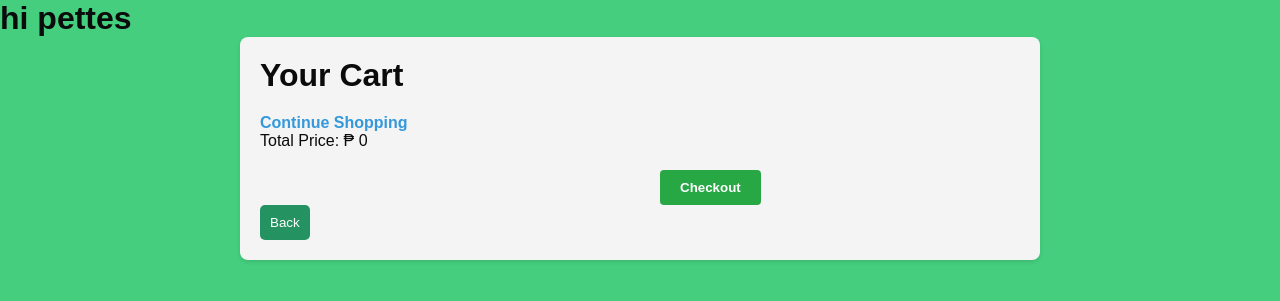
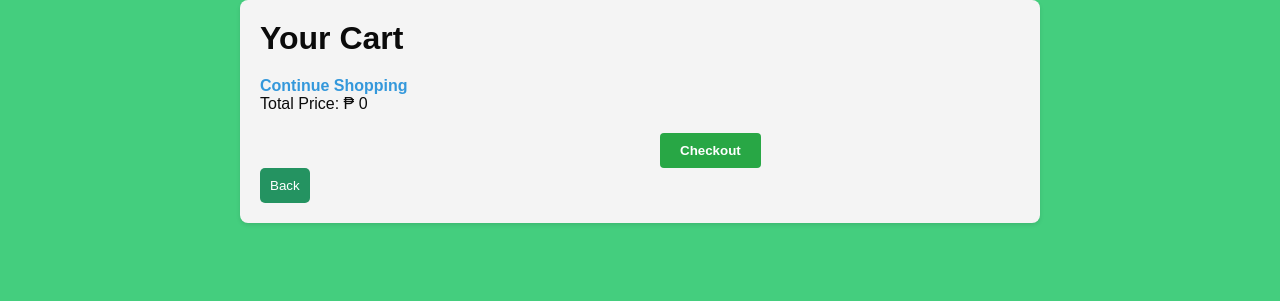
Before and after one commit to wanderpe/IM, a Django app: page /cart/ in a window 1280 px wide. Shown: the top 301 px of the page. Run offline with Django 4.2, Linux system fonts and the light colour scheme; a user stored in the database is signed in; data comes from the database, SQL or seed files in the repository.

Commit message:
base edited

```diff
--- a/PETTES_WAG_KANA_MAGALIT/Information_Management/django_project/django_project/templates/base.html
+++ b/PETTES_WAG_KANA_MAGALIT/Information_Management/django_project/django_project/templates/base.html
@@ -13,7 +13,7 @@
   	<main>
 
 		<h1>
-			hi pettes
+
 		</h1>
 	    {% block content %}
 		<h1>hi</h1>
```
